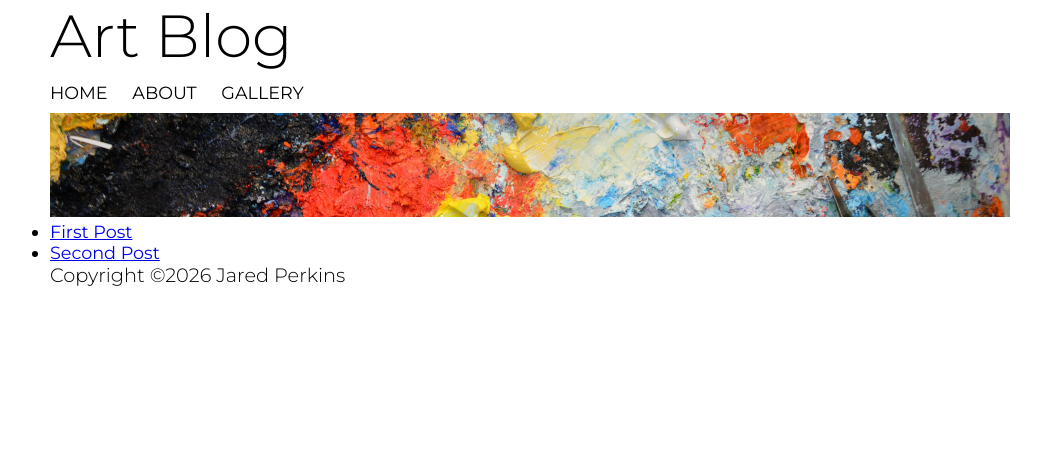
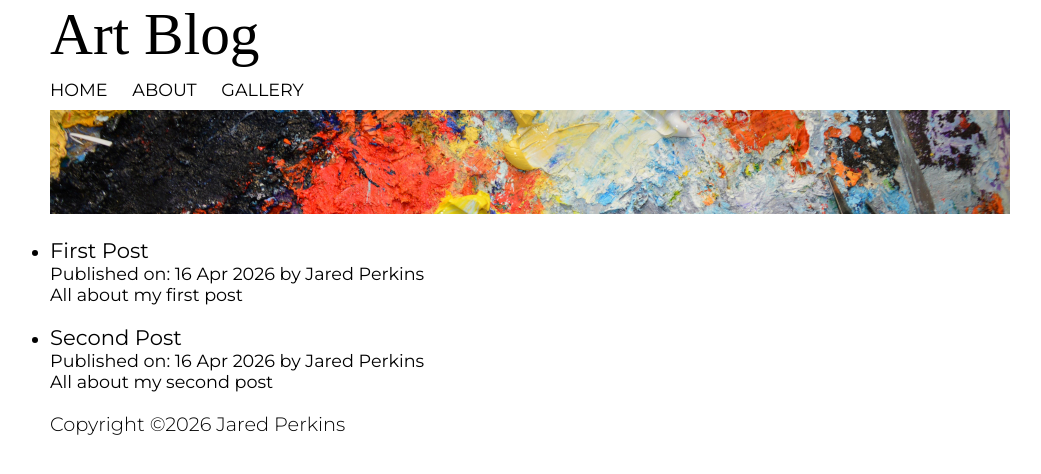
Before and after one commit to MemphisThoth/artworkblog, an Eleventy site: page src/index.html in a window 1280 px wide. Shown: the whole page, without its empty margins (110-1151 px from the left). Built offline with nearby package versions, Linux system fonts and the light colour scheme; Eleventy itself is replaced by a stand-in of ours; files that its build step writes are made by us from their sources; a web font is replaced by a local one.

Commit message:
Applied more styles.

```diff
--- a/pcss/layout.css
+++ b/pcss/layout.css
@@ -4,3 +4,7 @@
     margin: 0 auto;
     max-width: 960px;
 }
+
+p + p {
+    margin-top: 20px;
+}
--- a/pcss/navigation.css
+++ b/pcss/navigation.css
@@ -15,4 +15,20 @@
         text-transform: uppercase;
         transition: color 250ms ease;
     }
+    a:hover {
+        color: var(--color-accent);
+    }
 }
+
+main li {
+    margin: 20px auto;
+    a {
+        color: var(--color-text);
+        font-size: 1.2rem;
+        text-decoration: none;
+        transition: color 250ms ease;
+    }
+    a:hover {
+        color: var(--color-accent);
+    }
+}
--- a/src/_templates/partials/header.html
+++ b/src/_templates/partials/header.html
@@ -1,5 +1,5 @@
 <header>
-    <h1>Art Blog</h1>
+    <h1 class="brand">Art Blog</h1>
     <nav>
         <ul>
             <li><a href="/">Home</a></li>
--- a/src/assets/styles/style.css
+++ b/src/assets/styles/style.css
@@ -62,6 +62,9 @@
     margin: 0 auto;
     max-width: 960px;
 }
+p + p {
+    margin-top: 20px;
+}
 /* Navigation Styles */
 nav {
     margin: 10px auto;
@@ -81,3 +84,22 @@
         text-transform: uppercase;
         transition: color 250ms ease;
     }
+nav a:hover {
+        color: red;
+        color: var(--color-accent);
+    }
+main li {
+    margin: 20px auto;
+}
+main li a {
+        color: black;
+        color: var(--color-text);
+        font-size: 1.2rem;
+        -webkit-text-decoration: none;
+        text-decoration: none;
+        transition: color 250ms ease;
+    }
+main li a:hover {
+        color: red;
+        color: var(--color-accent);
+    }
--- a/src/index.html
+++ b/src/index.html
@@ -12,7 +12,10 @@
         <main>
             <ul>
                 {% for post in collections.blog %}
-                <li><a href="{{ post.url }}">{{ post.data.title }}</a></li>
+                <li><a href="{{ post.url }}">{{ post.data.title }}</a><br>
+                Published on: {{ page.date | readableDate }} by {{ site.author }}<br>
+                {{ post.data.description }}
+                </li>
                 {% endfor %}
             </ul>
         </main>
--- a/src/posts/2026-04-16-first-post.md
+++ b/src/posts/2026-04-16-first-post.md
@@ -9,3 +9,5 @@
 # First Post
 
 the quick brown fox jumps over the lazy turquoise dog.
+
+This is my second paragraph.
```
